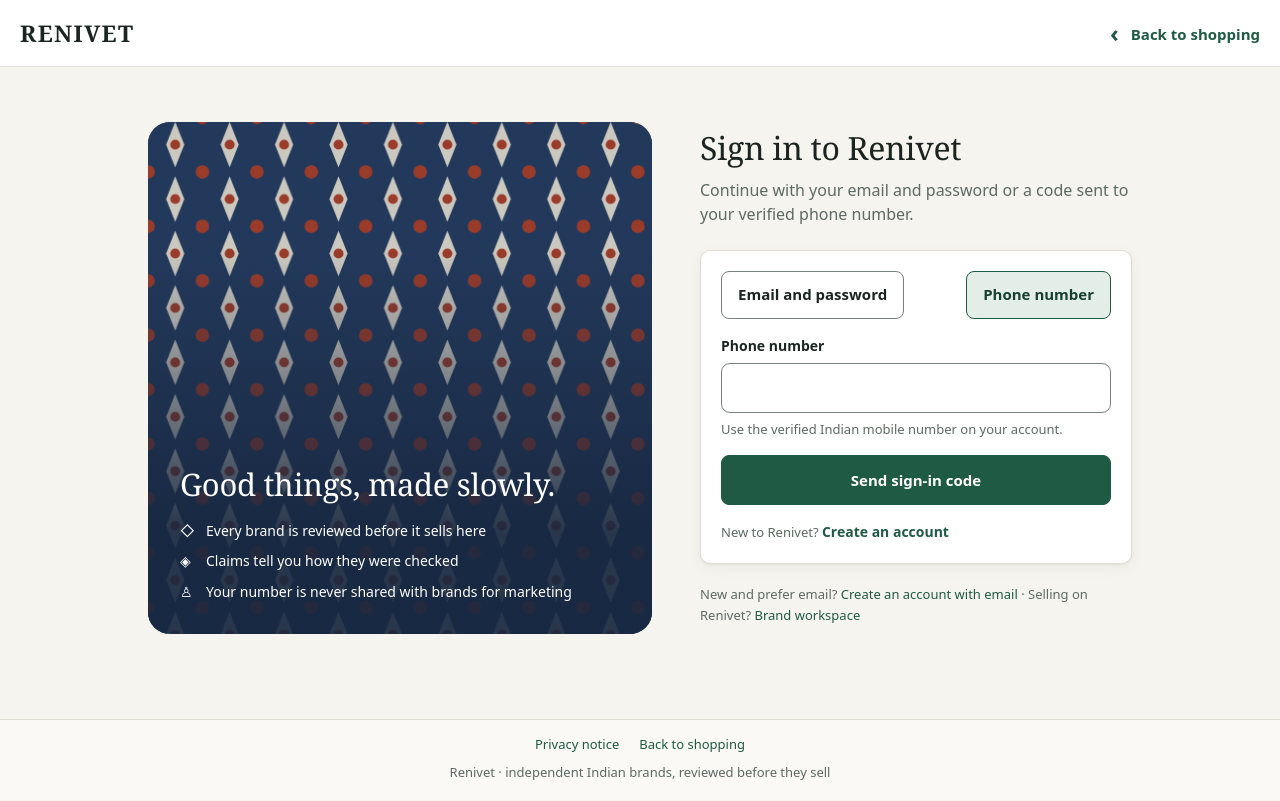
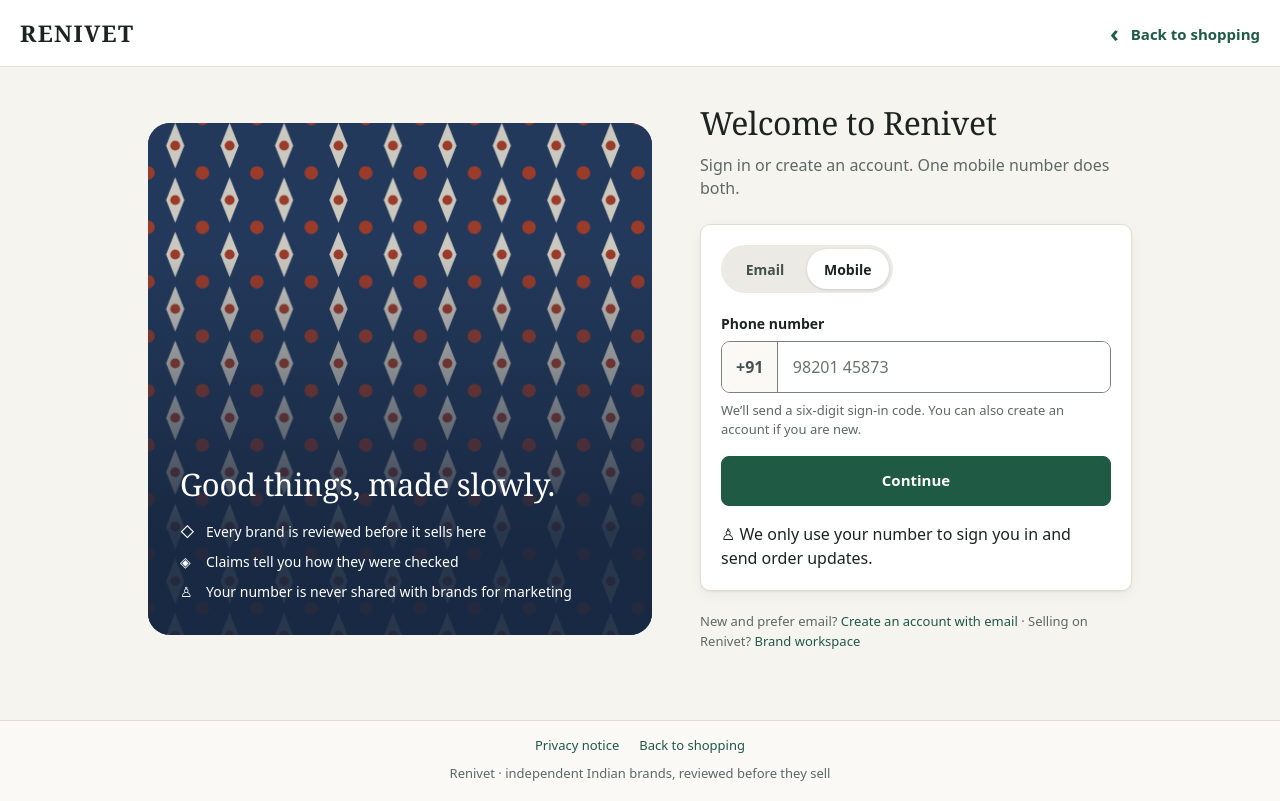
Before and after one commit to renivet-platform/renivet-frontend, a Next.js app: page /sign-in in a window 1280 px wide. Built offline with nearby package versions, Linux system fonts and the light colour scheme.

Commit message:
REN2-117: preserve live sign-in API while matching CU-08 form layout

```diff
--- a/src/features/identity/auth-forms.tsx
+++ b/src/features/identity/auth-forms.tsx
@@ -179,11 +179,11 @@ export function SignInForm({ nextPath, screenId = "CU-08" }: { nextPath?: string
     } catch (cause) { setError(messageFor(cause)); }
     finally { setBusy(false); }
   }
-  return <AuthShell screenId={challengeId ? "CU-09B" : screenId} eyebrow="Welcome back" title="Sign in to Renivet" description="Continue with your email and password or a code sent to your verified phone number.">
+  return <AuthShell screenId={challengeId ? "CU-09B" : screenId} eyebrow="Welcome back" title={challengeId ? "Enter your code" : screenId === "CU-08" ? "Welcome to Renivet" : "Sign in to Renivet"} description={challengeId ? "Enter the six-digit code sent to your verified phone. It expires in five minutes." : screenId === "CU-08" ? "Sign in or create an account. One mobile number does both." : "Continue with your email and password or a code sent to your verified phone number."}>
     <div className={styles.form}>
-      <div role="group" aria-label="Sign-in method" className={styles.formLinks}>
-        <button className={styles.secondaryButton} type="button" aria-pressed={method === "email"} onClick={() => { setMethod("email"); setChallengeId(""); setError(""); setStatus(""); }}>Email and password</button>
-        <button className={styles.secondaryButton} type="button" aria-pressed={method === "phone"} onClick={() => { setMethod("phone"); setChallengeId(""); setError(""); setStatus(""); }}>Phone number</button>
+      <div role="group" aria-label="Sign-in method" className={styles.prototypeSegments}>
+        <button className={styles.prototypeSegmentButton} type="button" aria-pressed={method === "email"} onClick={() => { setMethod("email"); setChallengeId(""); setError(""); setStatus(""); }}>Email</button>
+        <button className={styles.prototypeSegmentButton} type="button" aria-pressed={method === "phone"} onClick={() => { setMethod("phone"); setChallengeId(""); setError(""); setStatus(""); }}>Mobile</button>
       </div>
       {method === "email" ? <form className={styles.form} onSubmit={submitEmail}>
         <FormMessage error={error} status={status} />
@@ -195,10 +195,10 @@ export function SignInForm({ nextPath, screenId = "CU-08" }: { nextPath?: string
       </form> : !challengeId ? <form className={styles.form} onSubmit={requestPhoneCode}>
         <FormMessage error={error} status={status} />
         <div className={styles.field}><label className={styles.label} htmlFor="signin-phone">Phone number</label>
-          <input className={styles.input} id="signin-phone" name="tel" type="tel" autoComplete="tel" inputMode="tel" maxLength={20} required value={phone} aria-describedby="signin-phone-hint" onChange={event => setPhone(event.currentTarget.value)} />
-          <p id="signin-phone-hint" className={styles.hint}>Use the verified Indian mobile number on your account.</p></div>
-        <button className={styles.primaryButton} type="submit" disabled={busy}>{busy ? "Sending code…" : "Send sign-in code"}</button>
-        <p className={styles.hint}>New to Renivet? <Link className={styles.link} href={appendReturnTarget("/register", nextPath)}>Create an account</Link></p>
+          <div className={styles.prototypePhoneInput}><span aria-hidden="true" className={styles.prototypeDialCode}>+91</span><input className={styles.input} id="signin-phone" name="tel" type="tel" autoComplete="tel" inputMode="tel" maxLength={20} required placeholder="98201 45873" value={phone} aria-describedby="signin-phone-hint" onChange={event => setPhone(event.currentTarget.value)} /></div>
+          <p id="signin-phone-hint" className={styles.hint}>We’ll send a six-digit sign-in code. You can also create an account if you are new.</p></div>
+        <button className={styles.primaryButton} type="submit" disabled={busy}>{busy ? "Sending code…" : "Continue"}</button>
+        <p className={styles.prototypeReassurance}><span aria-hidden="true">♙</span> We only use your number to sign you in and send order updates.</p>
       </form> : <form className={styles.form} onSubmit={verifyPhoneCode}>
         <FormMessage error={error} status={status} />
         <p className={styles.statusBox} role="status">Enter the six-digit code sent to your verified phone.</p>
```
